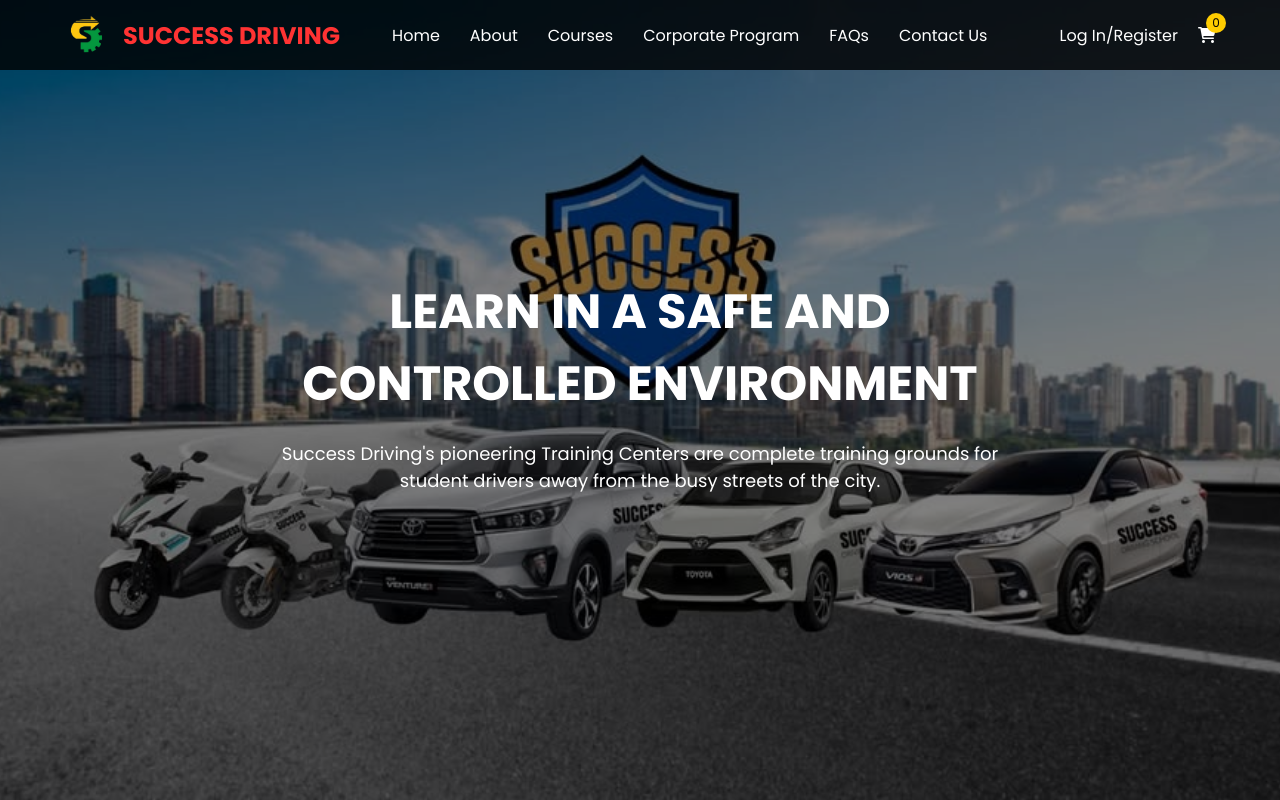
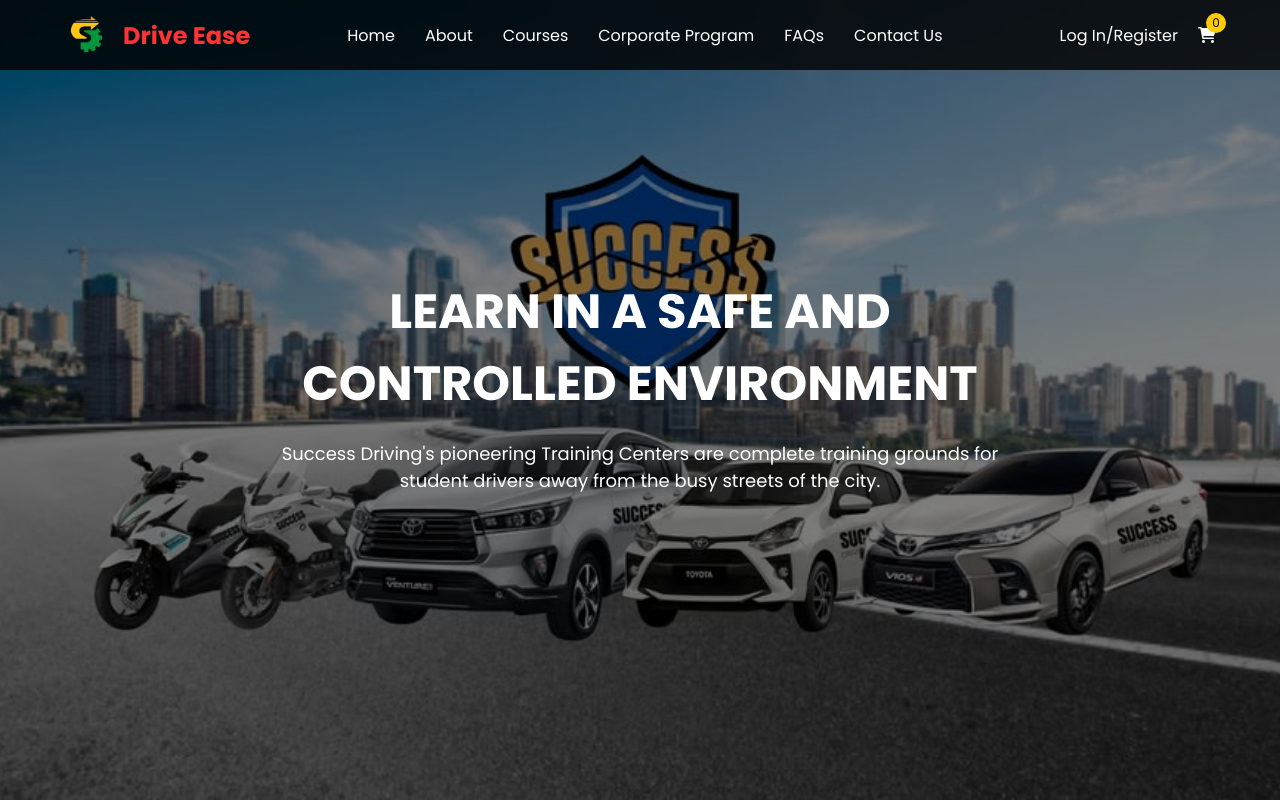
Before and after one commit to LeeDev428/driving-school-system, a PHP site: page /driving-school-system/ in a window 1280 px wide. Run offline with PHP 8.4, Linux system fonts and the light colour scheme.

Commit message:
Update index.php

```diff
--- a/index.php
+++ b/index.php
@@ -6,7 +6,7 @@
 <head>
     <meta charset="UTF-8">
     <meta name="viewport" content="width=device-width, initial-scale=1.0">
-    <title>Success Driving School</title>
+    <title>Drive Ease</title>
     <link href="https://fonts.googleapis.com/css2?family=Poppins:wght@300;400;500;600;700&display=swap" rel="stylesheet">
     <link rel="stylesheet" href="https://cdnjs.cloudflare.com/ajax/libs/font-awesome/6.0.0-beta3/css/all.min.css">
     <style>
@@ -212,7 +212,7 @@
         <div class="nav-container">
             <div class="logo">
                 <img src="assets/images/dss_logo.png" alt="Success Driving Logo">
-                <h1>SUCCESS DRIVING</h1>
+                <h1>Drive Ease</h1>
             </div>
 
             <ul class="nav-links">
```
